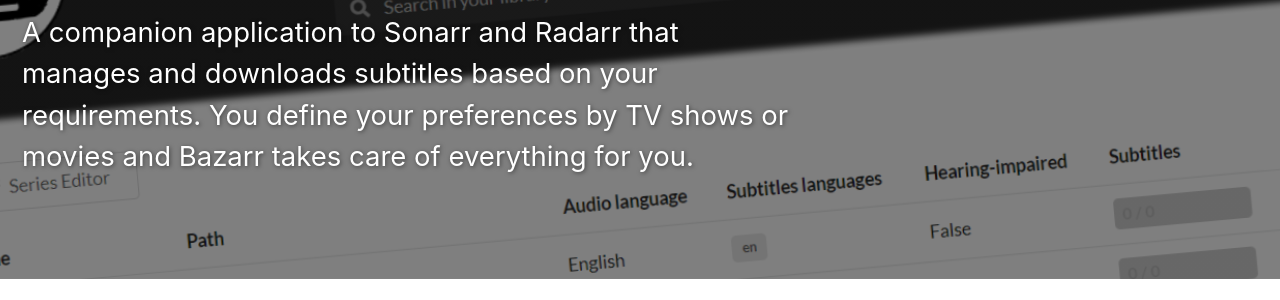
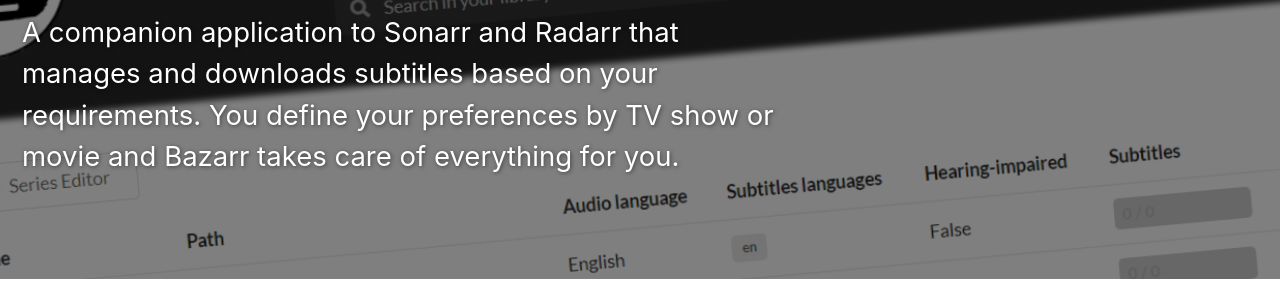
Before and after one commit to bazarr/bazarr.github.io, a Jekyll site: the page built from index.html, in a window 1280 px wide. Shown: the part 224-524 px from the top of the page. Built offline with Jekyll 4.4.1, drawn with Linux system fonts in a browser that asks for light colours; cached includes are drawn as plain includes; nearby versions of some CDN libraries; the list of posts is cut into pages by our own code.

Commit message:
Continuing development.

```diff
--- a/index.html
+++ b/index.html
@@ -1,7 +1,7 @@
 ---
 layout: splash
 
-excerpt: "A companion application to Sonarr and Radarr that manages and downloads subtitles based on your requirements. You define your preferences by TV shows or movies and Bazarr takes care of everything for you."
+excerpt: "A companion application to Sonarr and Radarr that manages and downloads subtitles based on your requirements. You define your preferences by TV show or movie and Bazarr takes care of everything for you."
 header:
   overlay_image: /assets/img/banner.png
   overlay_filter: 0.5
```
